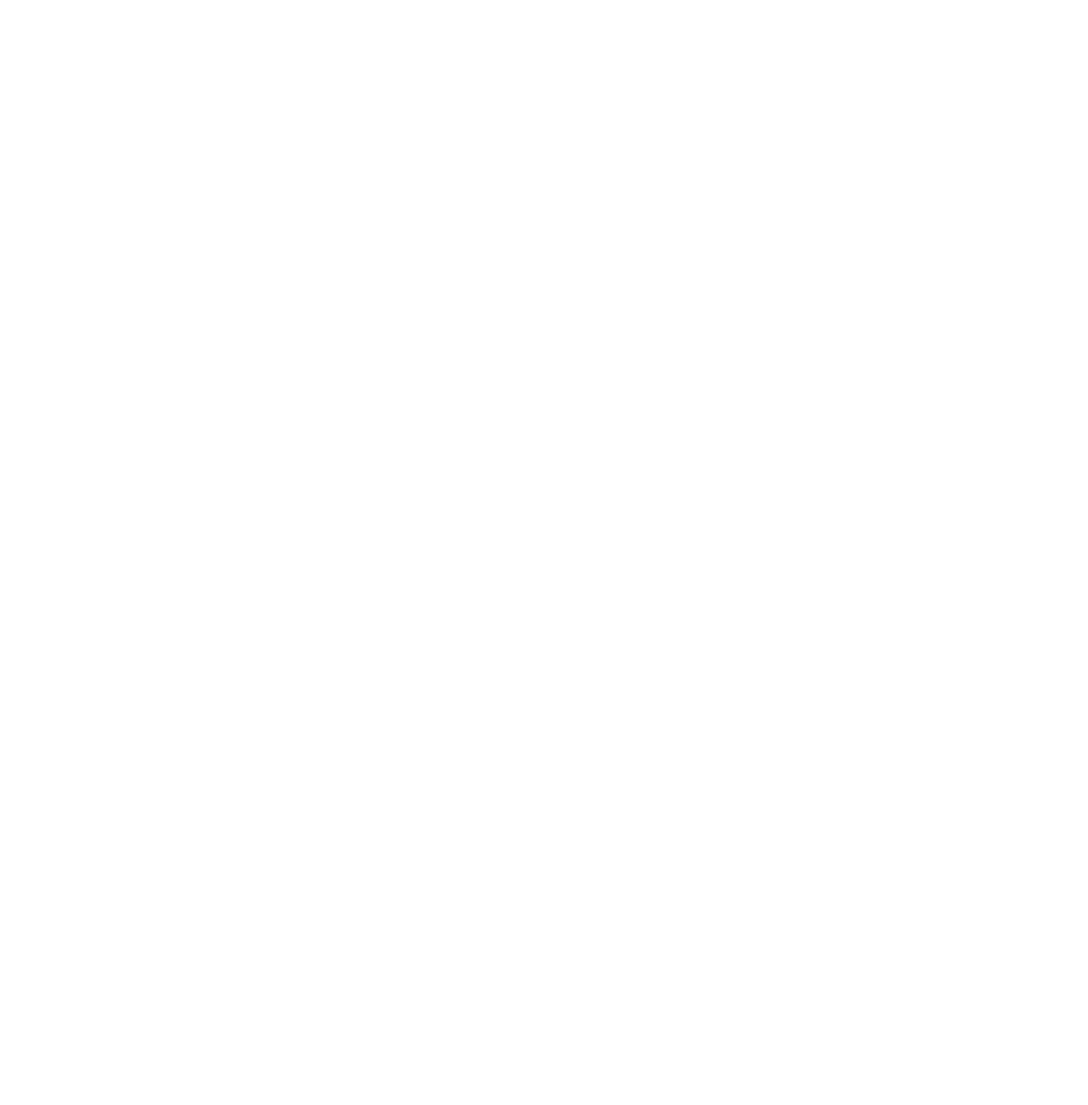
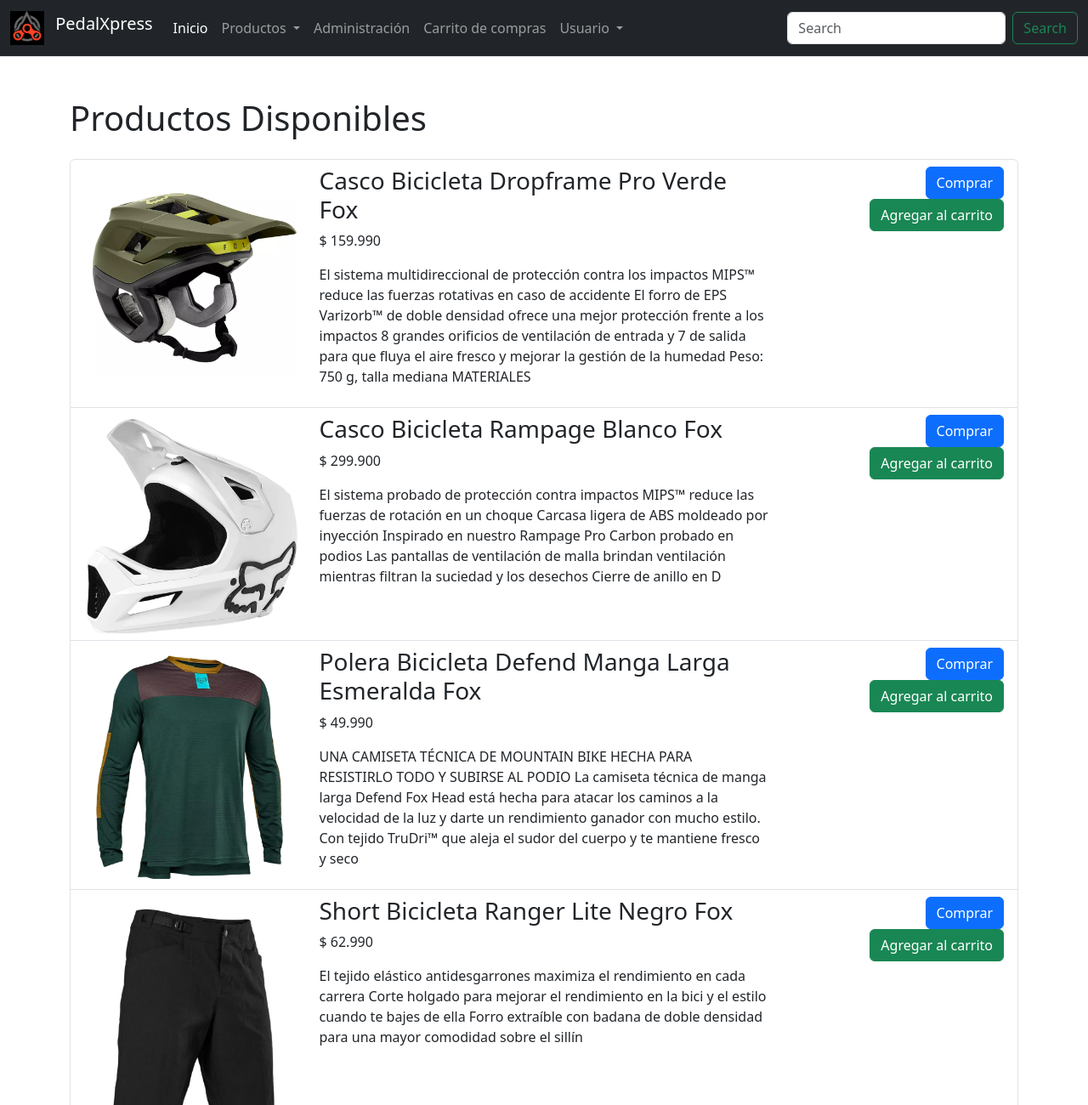
Before and after one commit to Adolfomunz/PedalXpress, a plain HTML site: page equipamiento.html in a window 1280 px wide. Shown: the top 1300 px of the page at 85% size. Before the commit the page ends 800 px from the top, so only its background shows below. Drawn offline with nearby package versions, Linux system fonts and the light colour scheme.

Commit message:
componentes y equipamiento

```diff
--- a/componentes.html
+++ b/componentes.html
@@ -0,0 +1,178 @@
+<!DOCTYPE html>
+<html lang="en">
+
+<head>
+    <meta charset="UTF-8">
+    <meta name="viewport" content="width=device-width, initial-scale=1.0">
+    <title>Componentes</title>
+    <link rel="stylesheet" href="https://cdnjs.cloudflare.com/ajax/libs/font-awesome/6.5.2/css/all.min.css"
+        integrity="sha512-SnH5WK+bZxgPHs44uWIX+LLJAJ9/2PkPKZ5QiAj6Ta86w+fsb2TkcmfRyVX3pBnMFcV7oQPJkl9QevSCWr3W6A=="
+        crossorigin="anonymous" referrerpolicy="no-referrer" />
+    <link href="https://cdn.jsdelivr.net/npm/bootstrap@5.3.3/dist/css/bootstrap.min.css" rel="stylesheet"
+        integrity="sha384-QWTKZyjpPEjISv5WaRU9OFeRpok6YctnYmDr5pNlyT2bRjXh0JMhjY6hW+ALEwIH" crossorigin="anonymous">
+    <link rel="stylesheet" href="css/estilo.css">
+</head>
+
+<body>
+
+    <!-- Navbar -->
+    <nav class="navbar navbar-expand-lg navbar-dark bg-dark border-bottom border-body">
+        <div class="container-fluid">
+            <a class="navbar-brand" href="#">
+                <img src="img/logo.jpg" width="40" height="40" class="d-inline-block align-top" alt="">
+                <span class="ms-2">PedalXpress</span>
+            </a>
+            <button class="navbar-toggler" type="button" data-bs-toggle="collapse"
+                data-bs-target="#navbarSupportedContent" aria-controls="navbarSupportedContent" aria-expanded="false"
+                aria-label="Toggle navigation">
+                <span class="navbar-toggler-icon"></span>
+            </button>
+            <div class="collapse navbar-collapse" id="navbarSupportedContent">
+                <ul class="navbar-nav me-auto mb-2 mb-lg-0">
+                    <li class="nav-item">
+                        <a class="nav-link active" aria-current="page" href="index.html">Inicio</a>
+                    </li>
+                    <li class="nav-item dropdown">
+                        <a class="nav-link dropdown-toggle" href="#" id="navbarDropdown" role="button"
+                            data-bs-toggle="dropdown" aria-expanded="false">
+                            Productos
+                        </a>
+                        <ul class="dropdown-menu" aria-labelledby="navbarDropdown">
+                            <li><a class="dropdown-item" href="bicicleta.html">Bicicletas</a></li>
+                            <li><a class="dropdown-item" href="componentes.html">Componentes</a></li>
+                            <li><a class="dropdown-item" href="equipamiento.html">Equipamiento</a></li>
+                        </ul>
+                    </li>
+                    <li class="nav-item">
+                        <a class="nav-link" href="#">Administración</a>
+                    </li>
+                    <li class="nav-item">
+                        <a class="nav-link" href="carrito.html">Carrito de compras</a>
+                    </li>
+                    <li class="nav-item dropdown">
+                        <a class="nav-link dropdown-toggle" href="#" id="navbarDropdown" role="button"
+                            data-bs-toggle="dropdown" aria-expanded="false">
+                            Usuario
+                        </a>
+                        <ul class="dropdown-menu" aria-labelledby="navbarDropdown">
+                            <li><a class="dropdown-item" href="#">Hisotrial de compra</a></li>
+                            <li><a class="dropdown-item" href="#">Informacion personal</a></li>
+                            <li><a class="dropdown-item" href="#">Cerrar sesion</a></li>
+                        </ul>
+                    </li>
+                </ul>
+                <form class="d-flex">
+                    <input class="form-control me-2" type="search" placeholder="Search" aria-label="Search">
+                    <button class="btn btn-outline-success" type="submit">Search</button>
+                </form>
+            </div>
+        </div>
+    </nav>
+  <!-- Contenido principal -->
+  <div class="container">
+    <h1 class="mt-5 mb-4">Productos Disponibles</h1>
+    <ul class="list-group">
+      <!-- Primer producto -->
+      <li class="list-group-item">
+        <div class="row">
+          <div class="col-md-3">
+            <img src="img/Componentes/fox40.jpg.png" class="img-fluid" alt="Producto 1">
+          </div>
+          <div class="col-md-6">
+            <h3>Horquilla Fox 40K FLOAT 29in 203mm GRIP2 Orange 2023.</h3>
+            <p class="mb-3">$ 2.199.900</p>
+            <p class="mb-3">Horquilla Fox 40K FLOAT 29in 203mm GRIP2 Orange 2023 2023_22, 40, K, FLOAT, 29in, F-S, 203, Grip 2, HSC, LSC, HSR, LSR, Shiny Orange,
+                             Black/Clear Logo, 20TAx110, 1.125, Drop, 52mm Rake Matte Blk, AM</p>
+          </div>
+          <div class="col-md-3 text-end">
+            <button class="btn btn-primary">Comprar</button>
+            <button class="btn btn-success">Agregar al carrito</button>
+          </div>
+        </div>
+      </li>
+      <!-- Segundo producto -->
+      <li class="list-group-item">
+        <div class="row">
+          <div class="col-md-3">
+            <img src="img/Componentes/boxxer2017.png" class="img-fluid" alt="Producto 2">
+          </div>
+          <div class="col-md-6">
+            <h3>orquilla ROCKSHOX BOXXER Team 27,5" 200 mm Coil Eje 20 mm Negro 2018 </h3>
+            <p class="mb-3">$ 799.900</p>
+            <p class="mb-3">Con las mismas prestaciones que la RC, la BoXXer Team 27,5" 200 mm 2017 se distingue de ella por su nuevo cartucho de compresión Charger.
+                             Ya conquistó la Pike y ahora llega a la BoXXer.</p>
+          </div>
+          <div class="col-md-3 text-end">
+            <button class="btn btn-primary">Comprar</button>
+            <button class="btn btn-success">Agregar al carrito</button>
+          </div>
+        </div>
+      </li>
+      <!-- Tercer producto -->
+      <li class="list-group-item">
+        <div class="row">
+          <div class="col-md-3">
+            <img src="img/Componentes/i9hydra.jpg" class="img-fluid" alt="Producto 3">
+          </div>
+          <div class="col-md-6">
+            <h3>SET MAZAS INDUSTRY NINE HYDRA 32H 15X110 - 12X148 NEGRA</h3>
+            <p class="mb-3">$ 549.990 </p>
+            <p class="mb-3">Industry Nine fabrica juegos de ruedas de alta calidad en Asheville, EE. UU., con su destacada maza Hydra. Fabricadas en aluminio 7075 T6,
+                            ofrecen un enganche interno rápido y sin punto muerto. Con 11 opciones de color anodizado y estándares de calidad estadounidenses,
+                            todo el proceso se realiza en su propia instalación para garantizar la excelencia del producto.</p>
+          </div>
+          <div class="col-md-3 text-end">
+            <button class="btn btn-primary">Comprar</button>
+            <button class="btn btn-success">Agregar al carrito</button>
+          </div>
+        </div>
+      </li>
+      <!-- Cuarto producto -->
+      <li class="list-group-item">
+        <div class="row">
+          <div class="col-md-3">
+            <img src="img/Componentes/rueda1.png" class="img-fluid" alt="Producto 4">
+          </div>
+          <div class="col-md-6">
+            <h3>Rueda Completa Industry Nine EN 305 Maza trasera Hydra 32h 12x148mm</h3>
+            <p class="mb-3">$ 499.990</p>
+            <p class="mb-3">Enganche interno rápido
+                            Maza fabricada en Asheville USA
+                            Aro 29
+                            32 hoyos.</p>
+          </div>
+          <div class="col-md-3 text-end">
+            <button class="btn btn-primary">Comprar</button>
+            <button class="btn btn-success">Agregar al carrito</button>
+          </div>
+        </div>
+      </li>
+      <!-- Quinto producto -->
+      <li class="list-group-item">
+        <div class="row">
+          <div class="col-md-3">
+            <img src="img/Componentes/piñon1.png" class="img-fluid" alt="Producto 5">
+          </div>
+          <div class="col-md-6">
+            <h3>Piñon X0 XS-1295 T-Type Eagle 10-52 12V</h3>
+            <p class="mb-3">$ 479.990</p>
+            <p class="mb-3">Acabado Dark Polar
+                            Compatible con una línea de cadena de 55 mm
+                            Piñón de 52 dientes
+                            Progresión de cambio mejorada con piñones de 44 y 38 dientes
+                I           nstalación sencilla </p>
+          </div>
+          <div class="col-md-3 text-end">
+            <button class="btn btn-primary">Comprar</button>
+            <button class="btn btn-success">Agregar al carrito</button>
+          </div>
+        </div>
+      </li>
+    </ul>
+  </div>
+
+
+  <!-- Enlaces a los archivos JS de Bootstrap y jQuery (si es necesario) -->
+  <script src="https://cdn.jsdelivr.net/npm/bootstrap@5.3.3/dist/js/bootstrap.bundle.min.js" integrity="sha384-YvpcrYf0tY3lHB60NNkmXc5s9fDVZLESaAA55NDzOxhy9GkcIdslK1eN7N6jIeHz" crossorigin="anonymous"></script>
+</body>
+</html>
--- a/equipamiento.html
+++ b/equipamiento.html
@@ -0,0 +1,177 @@
+<!DOCTYPE html>
+<html lang="en">
+
+<head>
+    <meta charset="UTF-8">
+    <meta name="viewport" content="width=device-width, initial-scale=1.0">
+    <title>Equipamiento</title>
+    <link rel="stylesheet" href="https://cdnjs.cloudflare.com/ajax/libs/font-awesome/6.5.2/css/all.min.css"
+        integrity="sha512-SnH5WK+bZxgPHs44uWIX+LLJAJ9/2PkPKZ5QiAj6Ta86w+fsb2TkcmfRyVX3pBnMFcV7oQPJkl9QevSCWr3W6A=="
+        crossorigin="anonymous" referrerpolicy="no-referrer" />
+    <link href="https://cdn.jsdelivr.net/npm/bootstrap@5.3.3/dist/css/bootstrap.min.css" rel="stylesheet"
+        integrity="sha384-QWTKZyjpPEjISv5WaRU9OFeRpok6YctnYmDr5pNlyT2bRjXh0JMhjY6hW+ALEwIH" crossorigin="anonymous">
+    <link rel="stylesheet" href="css/estilo.css">
+</head>
+
+<body>
+
+    <!-- Navbar -->
+    <nav class="navbar navbar-expand-lg navbar-dark bg-dark border-bottom border-body">
+        <div class="container-fluid">
+            <a class="navbar-brand" href="#">
+                <img src="img/logo.jpg" width="40" height="40" class="d-inline-block align-top" alt="">
+                <span class="ms-2">PedalXpress</span>
+            </a>
+            <button class="navbar-toggler" type="button" data-bs-toggle="collapse"
+                data-bs-target="#navbarSupportedContent" aria-controls="navbarSupportedContent" aria-expanded="false"
+                aria-label="Toggle navigation">
+                <span class="navbar-toggler-icon"></span>
+            </button>
+            <div class="collapse navbar-collapse" id="navbarSupportedContent">
+                <ul class="navbar-nav me-auto mb-2 mb-lg-0">
+                    <li class="nav-item">
+                        <a class="nav-link active" aria-current="page" href="index.html">Inicio</a>
+                    </li>
+                    <li class="nav-item dropdown">
+                        <a class="nav-link dropdown-toggle" href="#" id="navbarDropdown" role="button"
+                            data-bs-toggle="dropdown" aria-expanded="false">
+                            Productos
+                        </a>
+                        <ul class="dropdown-menu" aria-labelledby="navbarDropdown">
+                            <li><a class="dropdown-item" href="bicicleta.html">Bicicletas</a></li>
+                            <li><a class="dropdown-item" href="componentes.html">Componentes</a></li>
+                            <li><a class="dropdown-item" href="equipamiento.html">Equipamiento</a></li>
+                        </ul>
+                    </li>
+                    <li class="nav-item">
+                        <a class="nav-link" href="#">Administración</a>
+                    </li>
+                    <li class="nav-item">
+                        <a class="nav-link" href="carrito.html">Carrito de compras</a>
+                    </li>
+                    <li class="nav-item dropdown">
+                        <a class="nav-link dropdown-toggle" href="#" id="navbarDropdown" role="button"
+                            data-bs-toggle="dropdown" aria-expanded="false">
+                            Usuario
+                        </a>
+                        <ul class="dropdown-menu" aria-labelledby="navbarDropdown">
+                            <li><a class="dropdown-item" href="#">Hisotrial de compra</a></li>
+                            <li><a class="dropdown-item" href="#">Informacion personal</a></li>
+                            <li><a class="dropdown-item" href="#">Cerrar sesion</a></li>
+                        </ul>
+                    </li>
+                </ul>
+                <form class="d-flex">
+                    <input class="form-control me-2" type="search" placeholder="Search" aria-label="Search">
+                    <button class="btn btn-outline-success" type="submit">Search</button>
+                </form>
+            </div>
+        </div>
+    </nav>
+  <!-- Contenido principal -->
+  <div class="container">
+    <h1 class="mt-5 mb-4">Productos Disponibles</h1>
+    <ul class="list-group">
+      <!-- Primer producto -->
+      <li class="list-group-item">
+        <div class="row">
+          <div class="col-md-3">
+            <img src="img/Equipamiento/foxcasco1.png" class="img-fluid" alt="Producto 1">
+          </div>
+          <div class="col-md-6">
+            <h3>Casco Bicicleta Dropframe Pro Verde Fox</h3>
+            <p class="mb-3">$ 159.990</p>
+            <p class="mb-3">El sistema multidireccional de protección contra los impactos MIPS™ reduce las fuerzas rotativas en caso de accidente
+                El forro de EPS Varizorb™ de doble densidad ofrece una mejor protección frente a los impactos
+                8 grandes orificios de ventilación de entrada y 7 de salida para que fluya el aire fresco y mejorar la gestión de la humedad
+                Peso: 750 g, talla mediana MATERIALES</p>
+          </div>
+          <div class="col-md-3 text-end">
+            <button class="btn btn-primary">Comprar</button>
+            <button class="btn btn-success">Agregar al carrito</button>
+          </div>
+        </div>
+      </li>
+      <!-- Segundo producto -->
+      <li class="list-group-item">
+        <div class="row">
+          <div class="col-md-3">
+            <img src="img/Equipamiento/foxcasco2.png" class="img-fluid" alt="Producto 2">
+          </div>
+          <div class="col-md-6">
+            <h3>Casco Bicicleta Rampage Blanco Fox</h3>
+            <p class="mb-3">$ 299.900</p>
+            <p class="mb-3">El sistema probado de protección contra impactos MIPS™ reduce las fuerzas de rotación en un choque
+                            Carcasa ligera de ABS moldeado por inyección
+                            Inspirado en nuestro Rampage Pro Carbon probado en podios
+                            Las pantallas de ventilación de malla brindan ventilación mientras filtran la suciedad y los desechos
+                            Cierre de anillo en D</p>
+          </div>
+          <div class="col-md-3 text-end">
+            <button class="btn btn-primary">Comprar</button>
+            <button class="btn btn-success">Agregar al carrito</button>
+          </div>
+        </div>
+      </li>
+      <!-- Tercer producto -->
+      <li class="list-group-item">
+        <div class="row">
+          <div class="col-md-3">
+            <img src="img/Equipamiento/foxpolera1.png" class="img-fluid" alt="Producto 3">
+          </div>
+          <div class="col-md-6">
+            <h3>Polera Bicicleta Defend Manga Larga Esmeralda Fox</h3>
+            <p class="mb-3">$ 49.990 </p>
+            <p class="mb-3">UNA CAMISETA TÉCNICA DE MOUNTAIN BIKE HECHA PARA RESISTIRLO TODO Y SUBIRSE AL PODIO
+                            La camiseta técnica de manga larga Defend Fox Head está hecha para atacar los caminos a la velocidad de la luz y darte un rendimiento ganador con mucho estilo.
+                            Con tejido TruDri™ que aleja el sudor del cuerpo y te mantiene fresco y seco
+            </p>
+          </div>
+          <div class="col-md-3 text-end">
+            <button class="btn btn-primary">Comprar</button>
+            <button class="btn btn-success">Agregar al carrito</button>
+          </div>
+        </div>
+      </li>
+      <!-- Cuarto producto -->
+      <li class="list-group-item">
+        <div class="row">
+          <div class="col-md-3">
+            <img src="img/Equipamiento/foxshort1.png" class="img-fluid" alt="Producto 4">
+          </div>
+          <div class="col-md-6">
+            <h3>Short Bicicleta Ranger Lite Negro Fox</h3>
+            <p class="mb-3">$ 62.990</p>
+            <p class="mb-3">El tejido elástico antidesgarrones maximiza el rendimiento en cada carrera
+                            Corte holgado para mejorar el rendimiento en la bici y el estilo cuando te bajes de ella
+                            Forro extraíble con badana de doble densidad para una mayor comodidad sobre el sillín</p>
+          </div>
+          <div class="col-md-3 text-end">
+            <button class="btn btn-primary">Comprar</button>
+            <button class="btn btn-success">Agregar al carrito</button>
+          </div>
+        </div>
+      </li>
+      <!-- Quinto producto -->
+      <li class="list-group-item">
+        <div class="row">
+          <div class="col-md-3">
+            <img src="img/Equipamiento/foxpantalon1.png" class="img-fluid" alt="Producto 5">
+          </div>
+          <div class="col-md-6">
+            <h3>Pantalon Bicicleta Defend Negro Fox</h3>
+            <p class="mb-3">$ 129.990</p>
+            <p class="mb-3">Bolsillos para las manos con cremallera que te ofrecen almacenamiento para todo el día
+                Piezas de Cordura® en las rodillas para incrementar la resistencia a la abrasión
+                El tejido TruDri™ aleja el sudor del cuerpo para mantener la piel seca
+                El tejido TruMotion™ elástico en todas las direcciones ofrece una total libertad de movimientos
+                Cierre de hebilla perfecto para competición que ofrece un ajuste seguro y rápido sobre la marcha</p>
+          </div>
+          <div class="col-md-3 text-end">
+            <button class="btn btn-primary">Comprar</button>
+            <button class="btn btn-success">Agregar al carrito</button>
+          </div>
+        </div>
+      </li>
+    </ul>
+  </div>
```
Also changed, not shown: bicicleta.html (+18 -0 lines), img/Componentes/boxxer2017.png (added), img/Componentes/fox40.jpg.png (added), img/Componentes/i9hydra.jpg (added), img/Componentes/piñon1.png (added), img/Componentes/rueda1.png (added), img/Equipamiento/foxcasco1.png (added), img/Equipamiento/foxcasco2.png (added), img/Equipamiento/foxpantalon1.png (added), img/Equipamiento/foxpolera1.png (added), img/Equipamiento/foxshort1.png (added), img/bicicletas/specializedStumpjumper.jpg (added).
